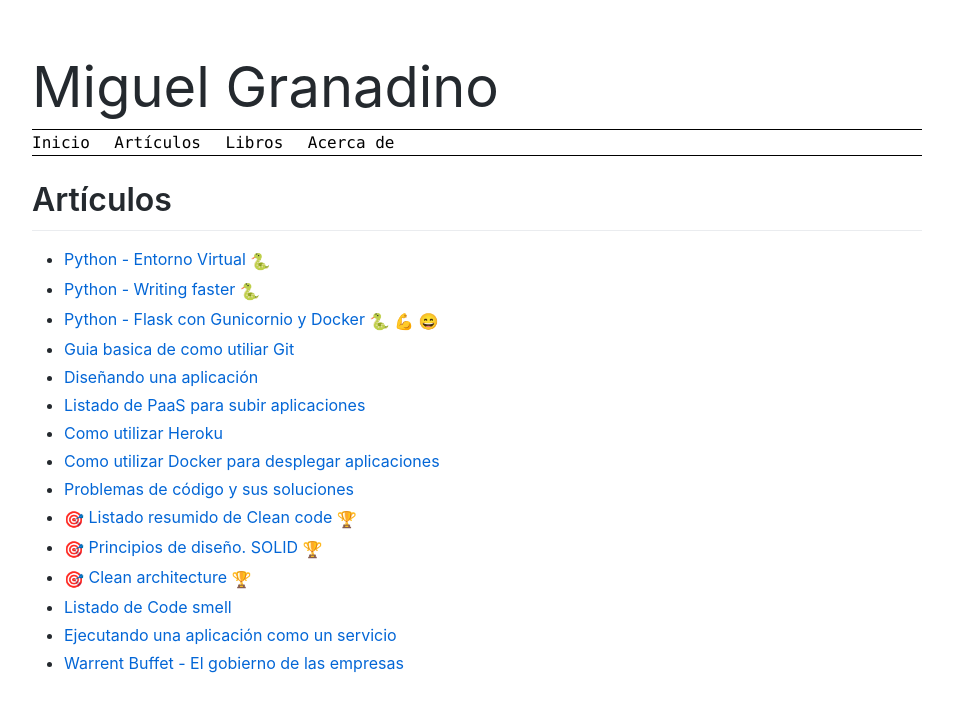
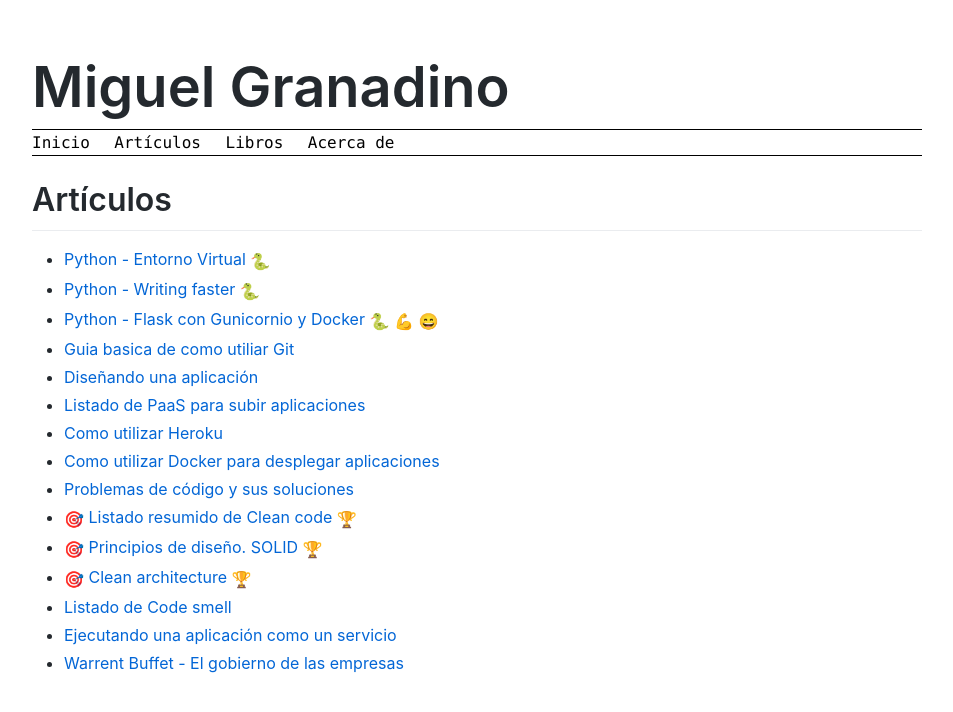
Before and after one commit to Akira3030/formacion, a Jekyll site: the page built from index.md, in a window 1280 px wide. Shown: the top 712 px of the page, without its empty margins (163-1116 px from the left). Built offline with Jekyll 4.4.1, drawn with Linux system fonts in a browser that asks for light colours; emoji names are drawn with the system emoji font.

Commit message:
Update estilo.css

```diff
--- a/assets/css/estilo.css
+++ b/assets/css/estilo.css
@@ -21,7 +21,7 @@
 }
 .markdown-body .header-logo {
 	font-size:56px;
-	font-weight:600px;
+	font-weight:600;
 	font-family: -apple-system, BlinkMacSystemFont, "Segoe UI", Helvetica, Arial, sans-serif, "Apple Color Emoji", "Segoe UI Emoji", "Segoe UI Symbol";
 	margin:0px;
 	padding:0px;
```
